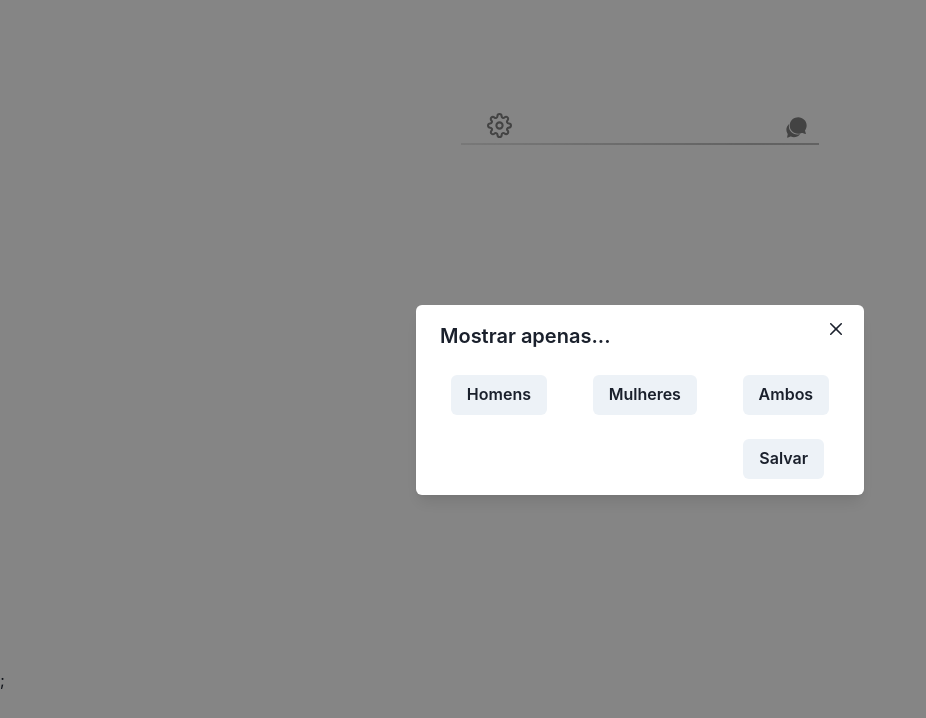
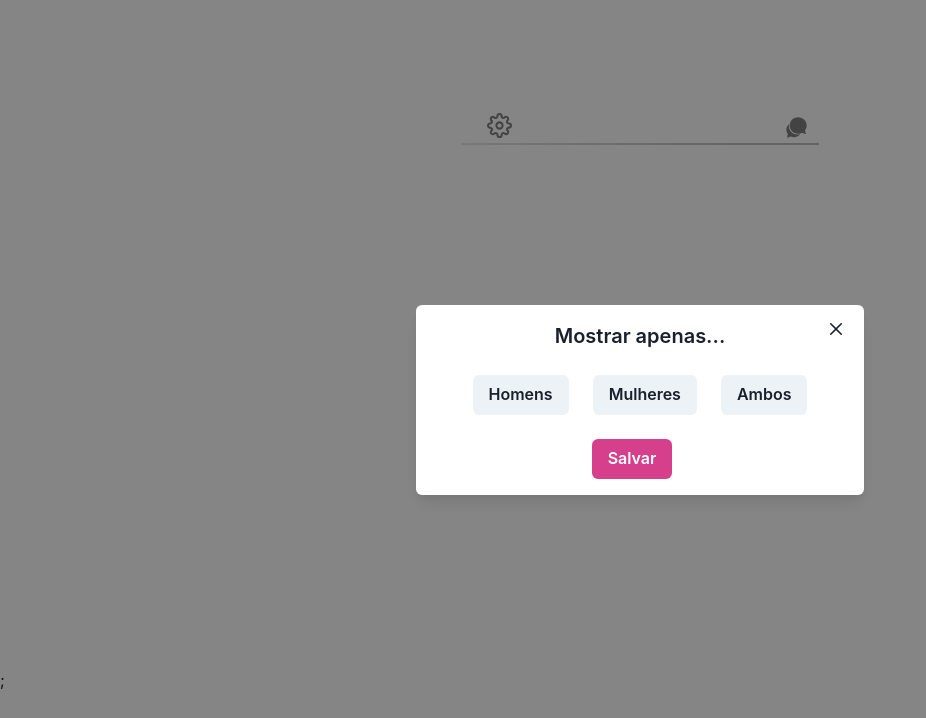
Before and after one commit to anavgbc/desafio-grupo-soma, a React (Create React App) app in the folder tinder-app/: page / in a window 1280 px wide. Both pictures are taken after a click on the button 499 px from the left and 125 px from the top of the page. Shown: the top 718 px of the page, without its empty margins (0-926 px from the left). Built offline with nearby package versions, Linux system fonts and the light colour scheme; no server answers; a web font is replaced by a local one.

Commit message:
fix: fixing modal buttons

```diff
--- a/tinder-app/src/components/Button/style.js
+++ b/tinder-app/src/components/Button/style.js
@@ -14,12 +14,6 @@ export const ButtonAction = styled.button`
   background-color: var(--white);
   box-shadow: var(--shadow);
 
-  @media screen and (max-width: 320px) {
-    // width: 80px;
-    // height: 80px;
-    // font-size: 1.25rem;
-  }
-
   @media screen and (min-width: 768px) {
     width: 70px;
     height: 70px;
--- a/tinder-app/src/components/Modal/index.jsx
+++ b/tinder-app/src/components/Modal/index.jsx
@@ -82,9 +82,9 @@ const ModalSettings = () => {
 
           <ModalFooter>
             <Button
-              colorScheme="gray"
+              colorScheme="pink"
               _focus={{
-                bg: "#e66868",
+                bg: "#47519a",
                 color: "#ffffff",
               }}
               mr={4}
--- a/tinder-app/src/styles/reset.js
+++ b/tinder-app/src/styles/reset.js
@@ -41,9 +41,15 @@ body {
     justify-content: center;
 }
 
+
 .chakra-button__group{
     justify-content: space-around;
     width: 100%;
+
+}
+.chakra-modal__content{
+    align-items: center;
+
 }
 
 ol, ul {
```
